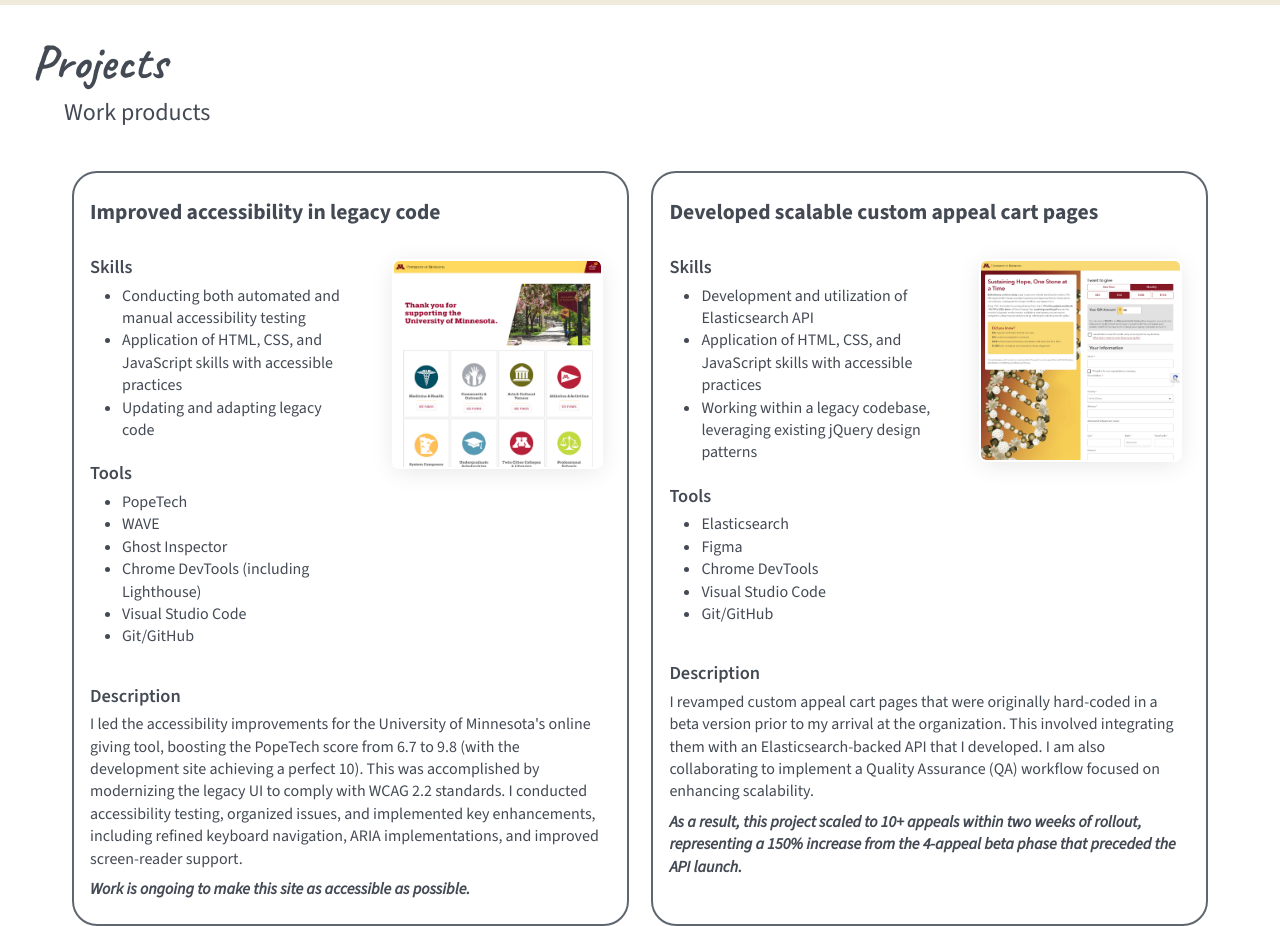
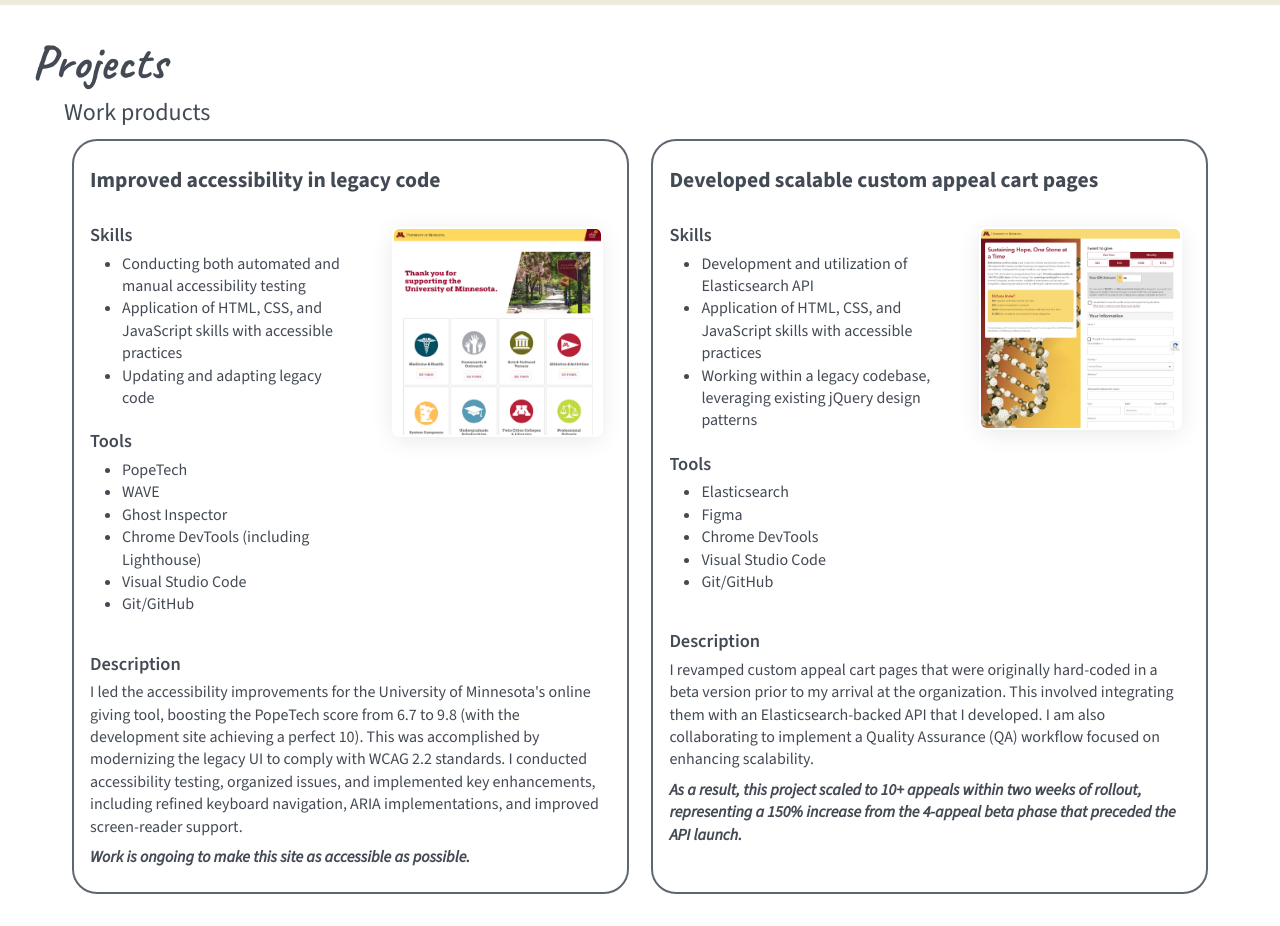
Before and after one commit to alison-ah/ah-portfolio, a plain HTML site: page index.html in a window 1280 px wide. Shown: the part 1020-1946 px from the top of the page. Drawn offline with nearby package versions, Linux system fonts and the light colour scheme.

Commit message:
Revised spacing on mobile

```diff
--- a/css/style.css
+++ b/css/style.css
@@ -388,11 +388,19 @@ nav ul li a:hover {
   padding-bottom: 0rem;
 }
 
+#projects .content-wrapper.content {
+  padding: 0.1rem;
+}
+
+#project-descriptions.content-wrapper {
+  padding: 0.1rem 0 1.5rem;
+}
+
 .project {
   border-radius: 25px;
   border: 2px solid var(--border-color);
   padding: 1rem 1rem;
-  margin: 2rem 0rem;
+  margin: 0 0 2rem;
   width: 100%;
 }
 
@@ -530,6 +538,14 @@ footer p {
 
   #skills-lists .list {
     width: 50%;
+  }
+
+  #projects .content-wrapper.content {
+    padding: 0.1rem 1.5rem 1.5rem 1.5rem;
+  }
+
+  #project-descriptions.content-wrapper {
+    padding: 0.1rem 1.5rem 1.5rem 1.5rem;
   }
 
   #projects .intro {
```
